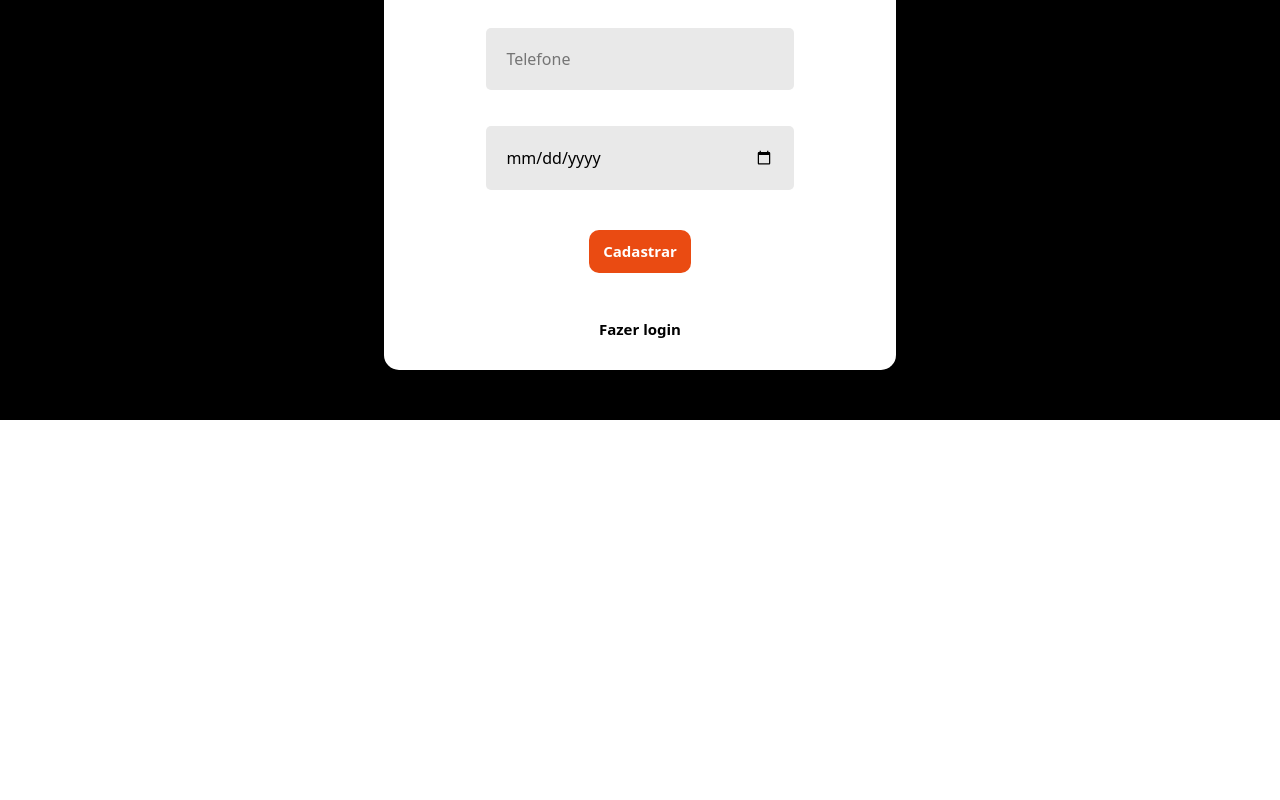
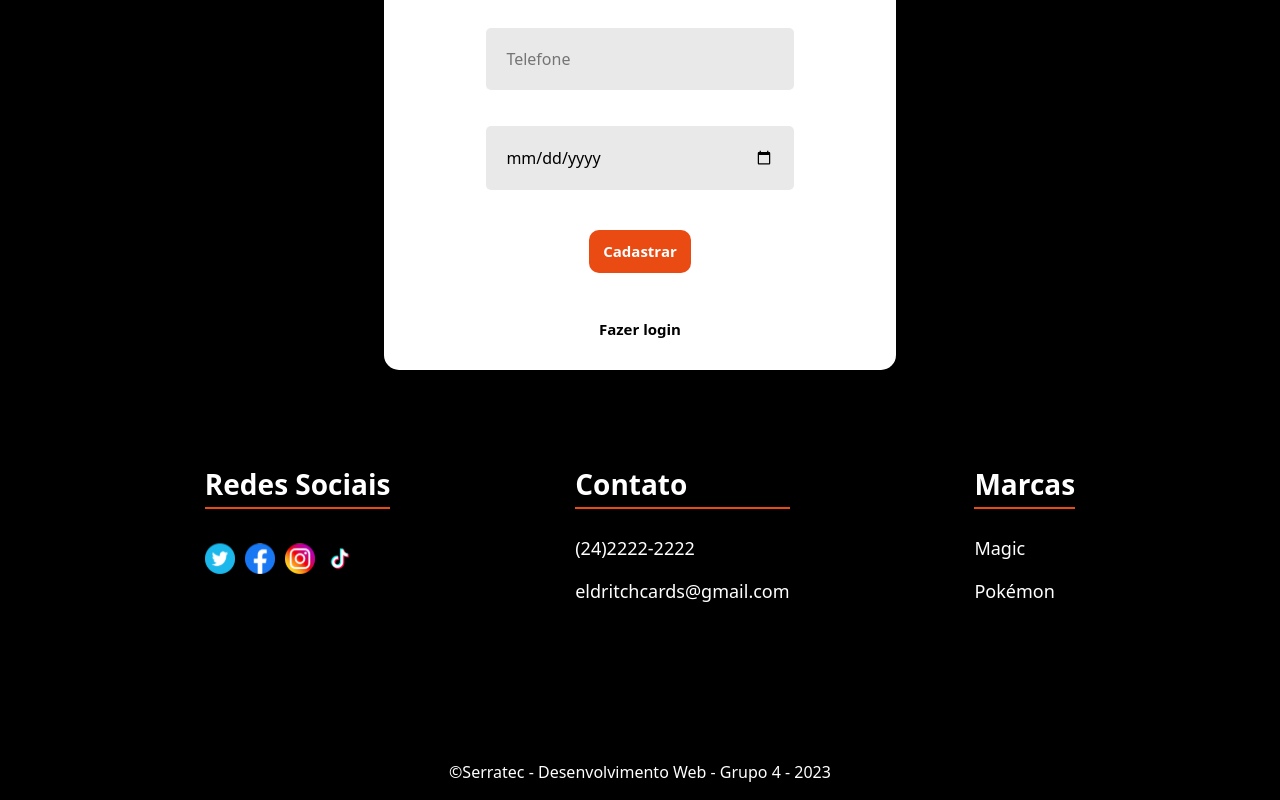
Before and after one commit to boubeejul/trabalho-final-react, a React (Vite) app: page /cadastro in a window 1280 px wide. Shown: the part 810-1610 px from the top of the page. Before the commit the page ends 1230 px from the top, so only its background shows below. Built offline with nearby package versions, Linux system fonts and the light colour scheme.

Commit message:
adicionando o footer em login e cadastro

```diff
--- a/src/pages/Cadastro/Cadastro.jsx
+++ b/src/pages/Cadastro/Cadastro.jsx
@@ -1,5 +1,7 @@
 import { Container, ContainerCadastro } from "./style";
 import logo from "../../assets/logo_header.png";
+import { Footer } from "../../global/components/Footer"
+
 import axios from "axios";
 
 export function Cadastro() {
@@ -42,6 +44,7 @@ export function Cadastro() {
     }
 
   return (
+    <>
     <Container>
       <img src={logo} alt="logo" />
       <ContainerCadastro>
@@ -80,5 +83,7 @@ export function Cadastro() {
         <a href="/login">Fazer login</a>
       </ContainerCadastro>
     </Container>
+    <Footer />
+    </>
   );
 }
--- a/src/pages/Login/Login.jsx
+++ b/src/pages/Login/Login.jsx
@@ -1,5 +1,6 @@
 import { Container, ContainerLogin } from './style'
 import logo from "../../assets/logo_header.png";
+import { Footer } from "../../global/components/Footer"
 import axios from "axios";
 
 export function Login() {
@@ -10,12 +11,12 @@ export function Login() {
     async function verifyLogin(user, password) {
         await axios.post("https://trabalho-api-production.up.railway.app/auth/signin", {
 
-        "username" : user,
+            "username": user,
             "password": password,
 
         }).then(response => {
             loginResponse = response
-        }).catch( error => {
+        }).catch(error => {
             loginResponseError = error
         })
 
@@ -29,6 +30,7 @@ export function Login() {
     }
 
     return (
+        <>
             <Container>
                 <img src={logo} alt='logo' />
                 <ContainerLogin>
@@ -51,11 +53,14 @@ export function Login() {
 
                     <button onClick={() => {
                         if (document.querySelector("#user").value != "" && document.querySelector("#password").value != "")
-                            verifyLogin(document.querySelector("#user").value, document.querySelector("#password").value)}}>Continuar</button>
+                            verifyLogin(document.querySelector("#user").value, document.querySelector("#password").value)
+                    }}>Continuar</button>
 
                     <a href='/cadastro'>Criar conta</a>
 
                 </ContainerLogin>
             </Container>
+            <Footer />
+        </>
     )
 }
```
Lines whose indentation alone changed are shown as unchanged.
